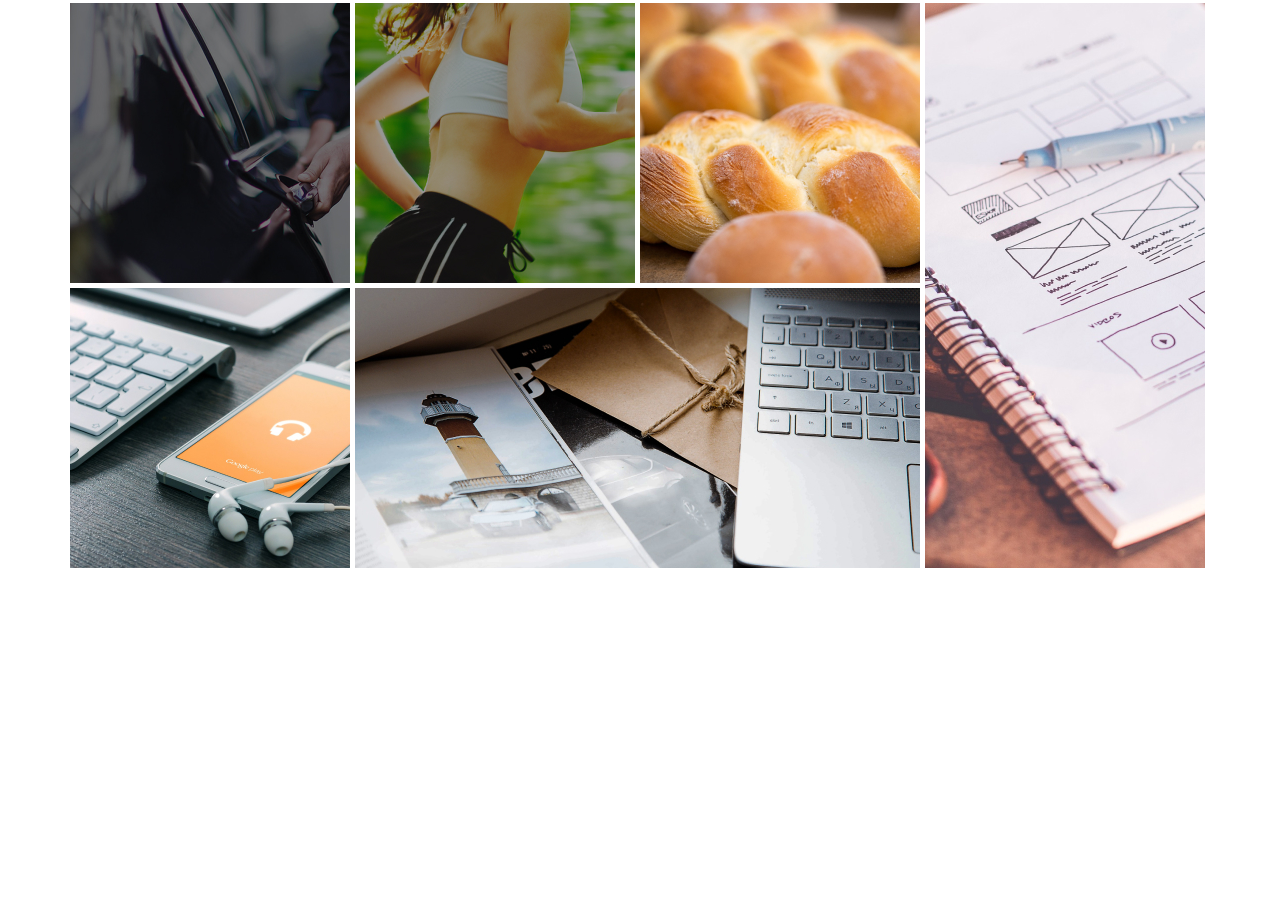
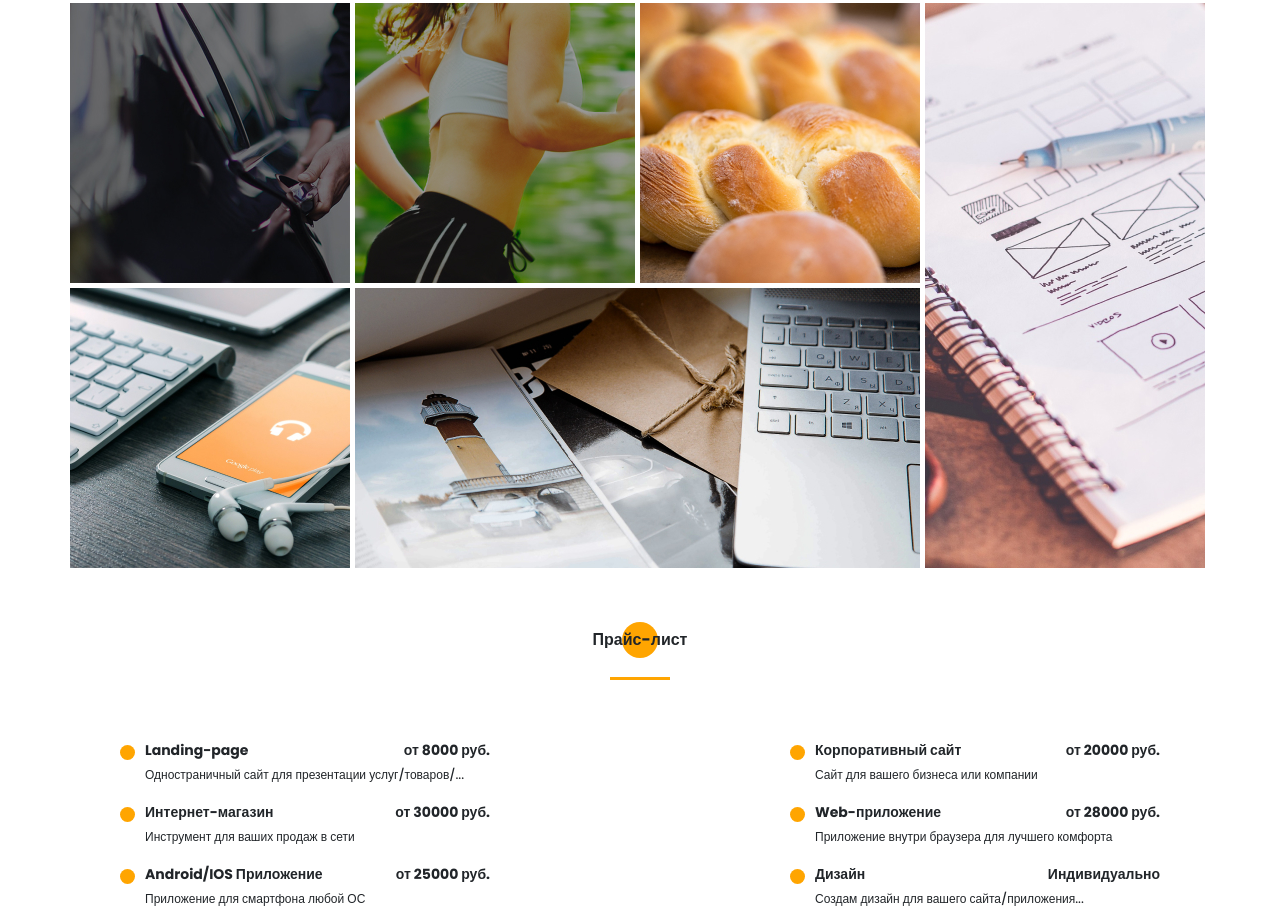
Before and after one commit to dkovalenko95/Portfolio_test_project, a website: page src/index.html in a window 1280 px wide. Shown: the part 3665-4576 px from the top of the page. Before the commit the page ends 4233 px from the top, so only its background shows below. Drawn offline with nearby package versions, Linux system fonts and the light colour scheme; files that its build step writes are made by us from their sources; files whose address does not match are found by name.

Commit message:
price section added

```diff
--- a/src/index.html
+++ b/src/index.html
@@ -343,6 +343,45 @@
         </div>
     </section>
 
+    <section class="price">
+        <div class="container">
+            <h2 class="title title_fs16 title__section-title">Прайс-лист</h2>
+            <div class="divider"></div>
+
+            <div class="price__block">
+                <div class="price__block-item">
+                    <div class="title title_fs14">Landing-page</div>
+                    <div class="price__block-count">от 8000 руб.</div>
+                    <div class="price__block-descr">Одностраничный сайт для презентации услуг/товаров/...</div>
+                </div>
+                <div class="price__block-item">
+                    <div class="title title_fs14">Корпоративный сайт</div>
+                    <div class="price__block-count">от 20000 руб.</div>
+                    <div class="price__block-descr">Сайт для вашего бизнеса или компании</div>
+                </div>
+                <div class="price__block-item">
+                    <div class="title title_fs14">Интернет-магазин</div>
+                    <div class="price__block-count">от 30000 руб.</div>
+                    <div class="price__block-descr">Инструмент для ваших продаж в сети</div>
+                </div>
+                <div class="price__block-item">
+                    <div class="title title_fs14">Web-приложение</div>
+                    <div class="price__block-count">от 28000 руб.</div>
+                    <div class="price__block-descr">Приложение внутри браузера для лучшего комфорта</div>
+                </div>
+                <div class="price__block-item">
+                    <div class="title title_fs14">Android/IOS Приложение</div>
+                    <div class="price__block-count">от 25000 руб.</div>
+                    <div class="price__block-descr">Приложение для смартфона любой ОС</div>
+                </div>
+                <div class="price__block-item">
+                    <div class="title title_fs14">Дизайн</div>
+                    <div class="price__block-count">Индивидуально</div>
+                    <div class="price__block-descr">Создам дизайн для вашего сайта/приложения...</div>
+                </div>
+            </div>
+        </div>
+    </section>
     <script src="js/script.js"></script>
 </body>
 </html>
--- /dev/null
+++ b/src/sass/blocks/_price.scss
@@ -0,0 +1,41 @@
+.price {
+    position: relative;
+    padding-top: 60px;
+    &__block {
+        position: relative;
+        margin: 60px 50px 0 50px;
+        display: grid;
+        grid-template: repeat(3, minmax(45px, auto)) / repeat(2, 370px);
+        grid-auto-rows: minmax(45px, auto);
+        row-gap: 15px;
+        justify-content: space-between;
+        &-item {
+            position: relative;
+            padding-left: 25px;
+            display: grid;
+            grid-template: repeat(2, minmax(21px, auto)) / 200px 100px;
+            justify-content: space-between;
+            row-gap: 5px;
+            &:before {
+                content: '';
+                position: absolute;
+                width: 15px;
+                height: 15px;
+                border-radius: 100%;
+                background-color: $main-color;
+                top: 5px;
+            }
+        }
+        &-count {
+            font-weight: 700;
+            font-size: 14px;
+            line-height: 21px;
+            justify-self: end;
+        }
+        &-descr {
+            font-size: 12px;
+            line-height: 18px;
+            grid-column: 1 / 3;
+        }
+    }
+}
--- a/src/sass/style.scss
+++ b/src/sass/style.scss
@@ -33,3 +33,4 @@
 @import 'blocks/resume';
 @import 'blocks/skills';
 @import 'blocks/portfolio';
+@import 'blocks/price';
```
Also changed, not shown: dist/css/style.min.css, dist/index.html.
